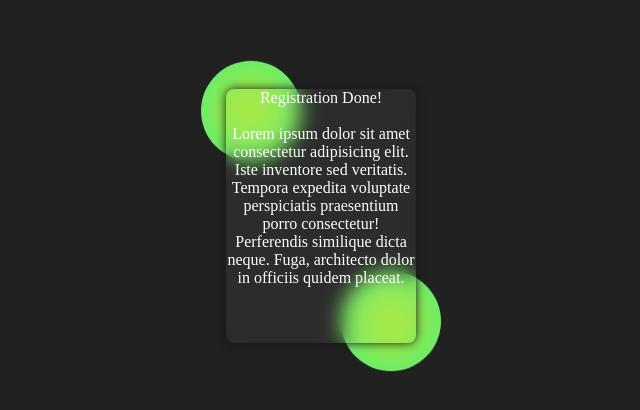
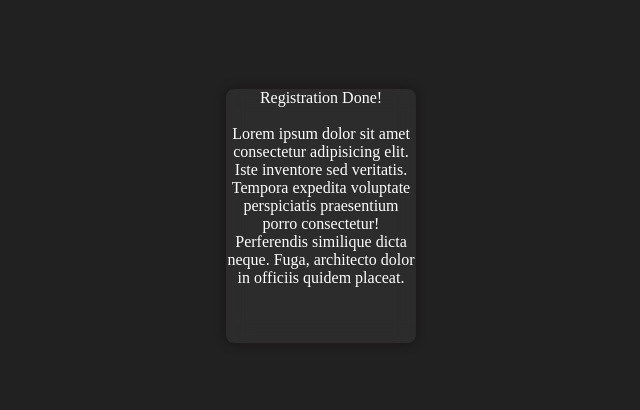
Before and after one commit to DevendraSingh7465/test, a plain HTML site: page testform2.html in a window 1280 px wide. Shown: the part 184-594 px from the top of the page, without its empty margins (319-959 px from the left). Drawn offline with Linux system fonts and the light colour scheme.

Commit message:
Update testform2.html

```diff
--- a/testform2.html
+++ b/testform2.html
@@ -75,8 +75,8 @@
 
     <div class="outer">
         <div class="card">
-            <div class="circle"></div>
-            <div class="circle"></div>
+<!--             <div class="circle"></div>
+            <div class="circle"></div> -->
             <div class="card-inner"><span>Registration Done!<br><br>
                 Lorem ipsum dolor sit amet consectetur adipisicing elit. Iste inventore sed veritatis. Tempora expedita voluptate perspiciatis praesentium porro consectetur! Perferendis similique dicta neque. Fuga, architecto dolor in officiis quidem placeat.
             </span></div>
```
